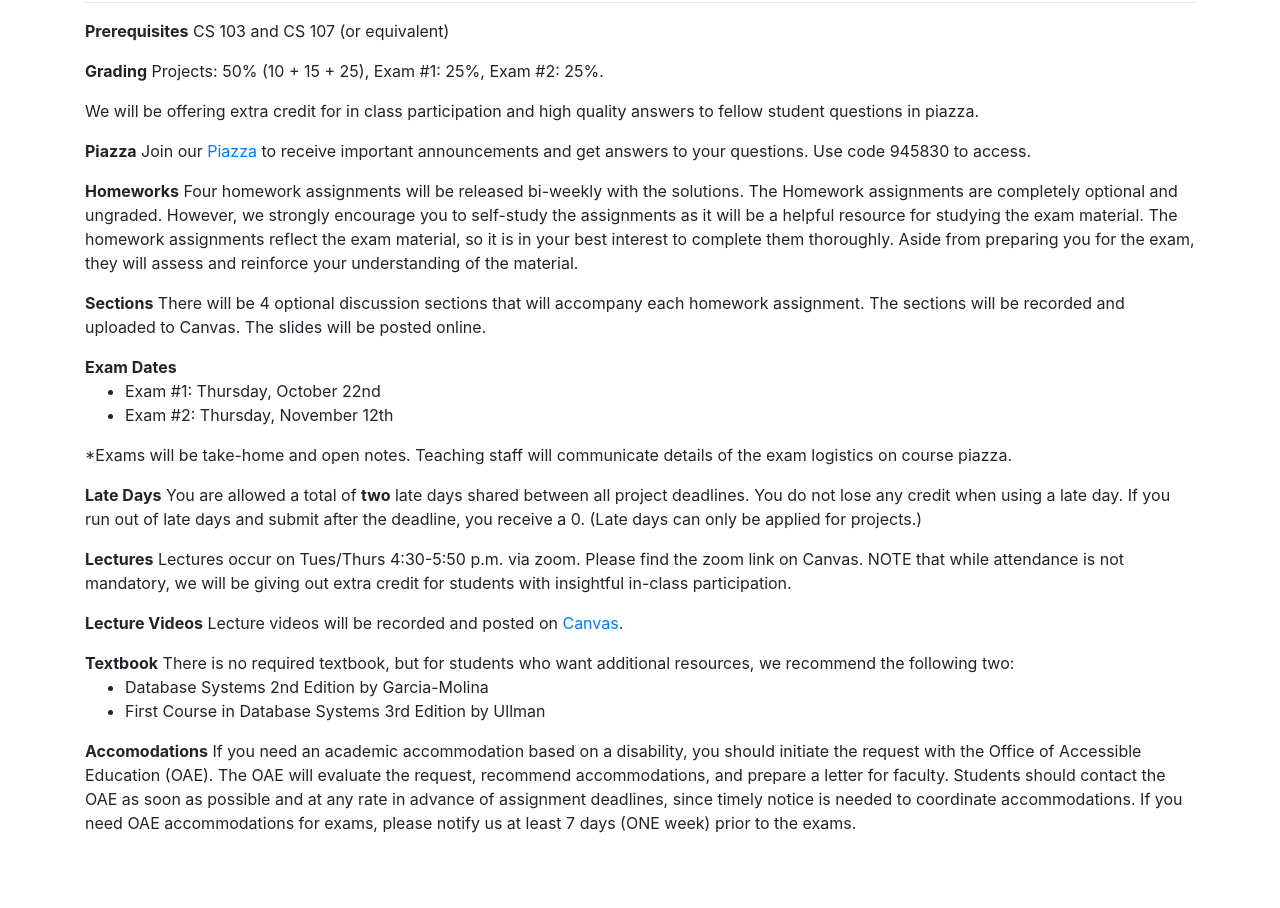
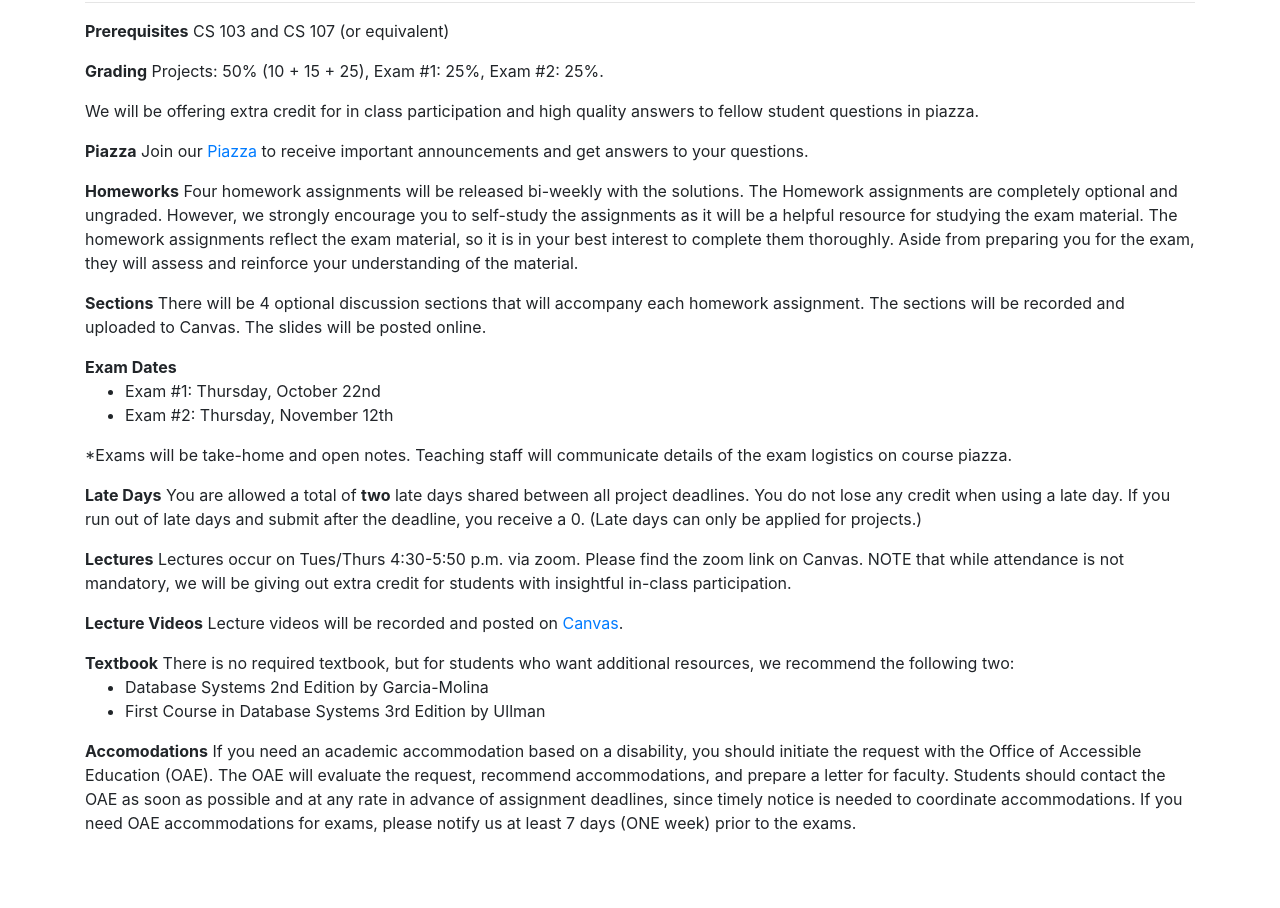
Before and after one commit to cs145-fa20/cs145-fa20.github.io, a plain HTML site: page index.html in a window 1280 px wide. Shown: the part 3020-3928 px from the top of the page. Drawn offline with Linux system fonts and the light colour scheme.

Commit message:
get rid of piazza code

```diff
--- a/index.html
+++ b/index.html
@@ -467,7 +467,7 @@
 
         <p>
           <b>Piazza</b> Join our <a href="https://piazza.com/stanford/fall2020/cs145">Piazza</a> to receive important
-          announcements and get answers to your questions. Use code 945830 to access.
+          announcements and get answers to your questions.
         </p>
 
         <p>
```
